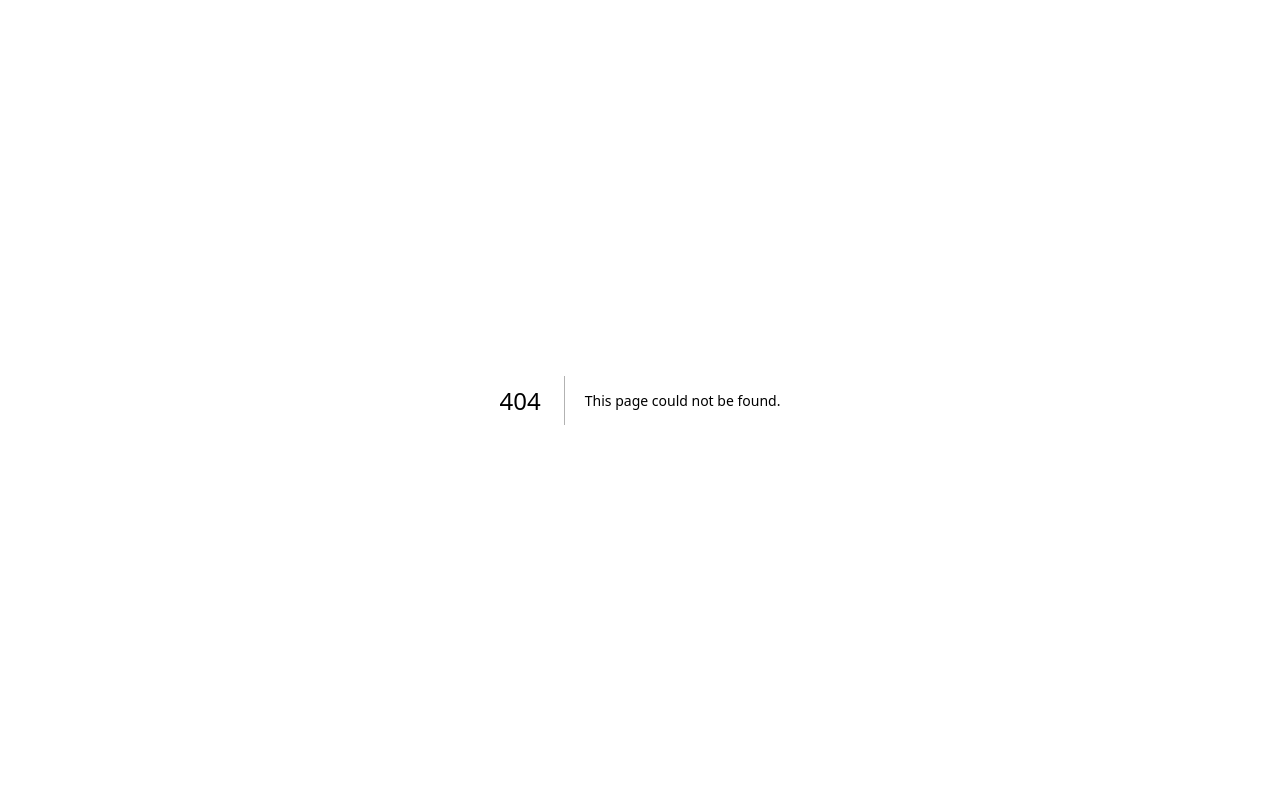
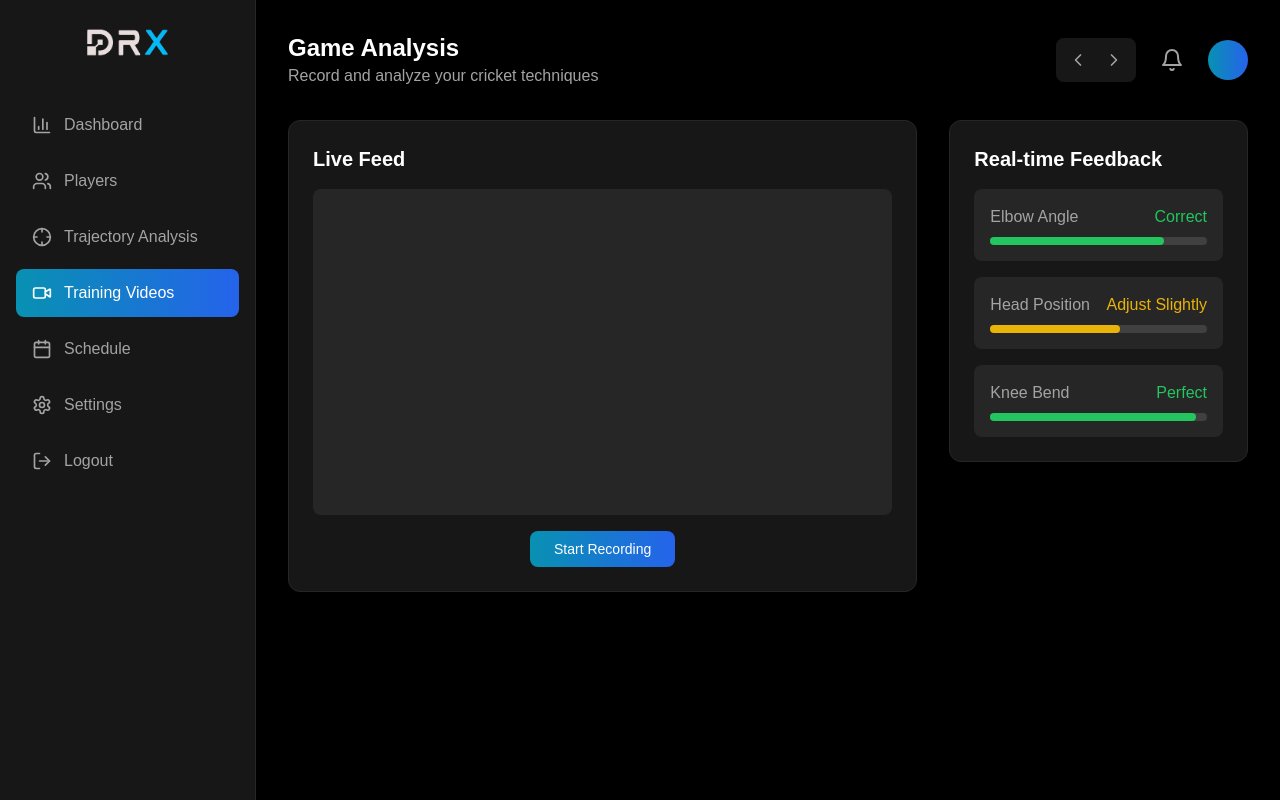
Before and after one commit to Pranjal-88/Decision-Review-Xpert, a Next.js app in the folder client/: page /training-videos in a window 1280 px wide. Before the commit this address had no page. Built offline with nearby package versions, Linux system fonts and the light colour scheme; no server answers.

Commit message:
Mergd+Routing corrected

```diff
--- a/client/src/app/page.js
+++ b/client/src/app/page.js
@@ -69,7 +69,7 @@ const DRXDashboard = () => {
         </div>
 
         <nav className="space-y-2">
-          <a href="/" className="flex items-center space-x-3 px-4 py-3 bg-gradient-to-r from-cyan-600 to-blue-600 rounded-lg text-white">
+          <a href="/dashboard" className="flex items-center space-x-3 px-4 py-3 bg-gradient-to-r from-cyan-600 to-blue-600 rounded-lg text-white">
             <BarChart3 size={20} />
             <span>Dashboard</span>
           </a>
--- a/client/src/app/analysis/page.jsx
+++ b/client/src/app/training-videos/page.jsx
@@ -75,12 +75,12 @@ const TrainingVideosPage = () => {
             <span>Players</span>
           </a>
 
-          <a href="/analysis" className="flex items-center space-x-3 px-4 py-3 bg-gradient-to-r from-cyan-600 to-blue-600 rounded-lg text-white">
+          <a href="/analysis" className="flex items-center space-x-3 px-4 py-3 text-neutral-400 hover:bg-neutral-800 rounded-lg transition">
             <Crosshair size={20} />
             <span>Trajectory Analysis</span>
           </a>
 
-          <a href="/training-videos" className="flex items-center space-x-3 px-4 py-3 text-neutral-400 hover:bg-neutral-800 rounded-lg transition">
+          <a href="/training-videos" className="flex items-center space-x-3 px-4 py-3 bg-gradient-to-r from-cyan-600 to-blue-600 rounded-lg text-white">
             <Video size={20} />
             <span>Training Videos</span>
           </a>
```
Also changed, not shown: 2 other files (tests, documents, lock files or other folders).
